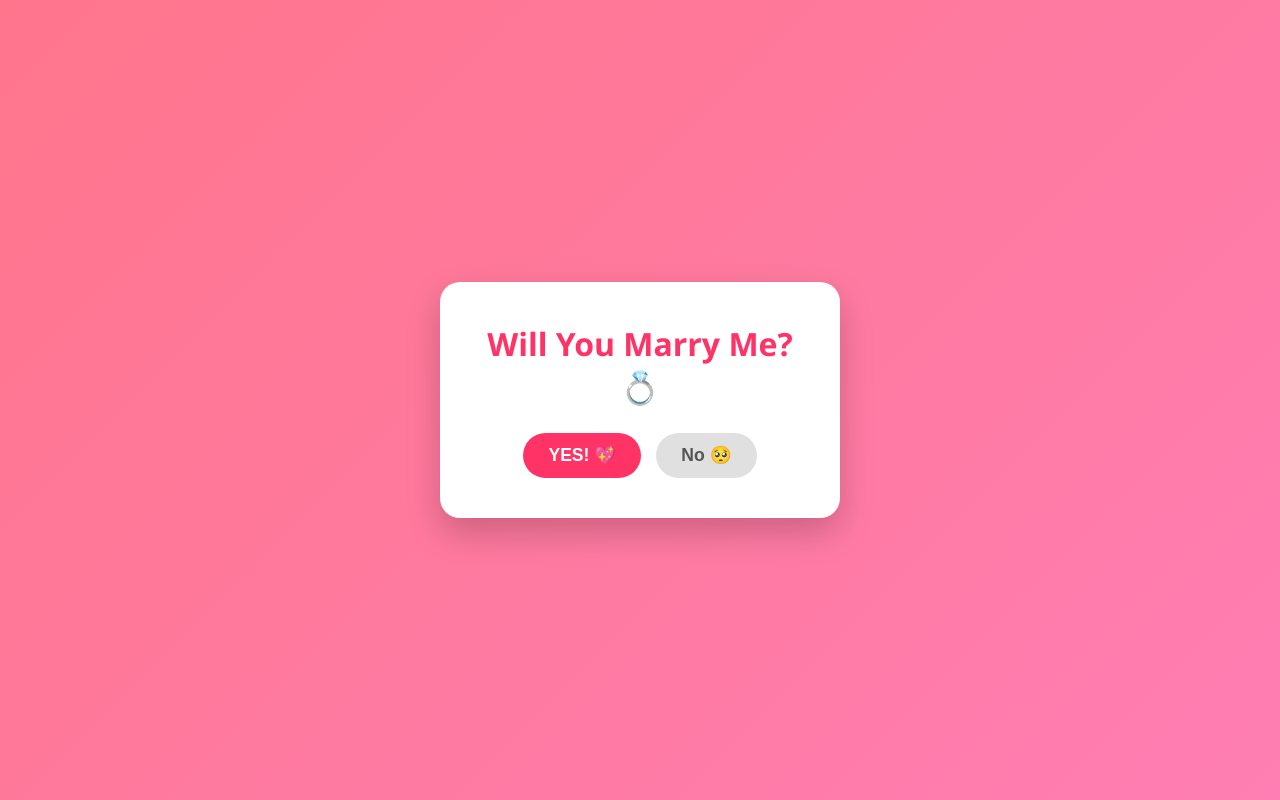
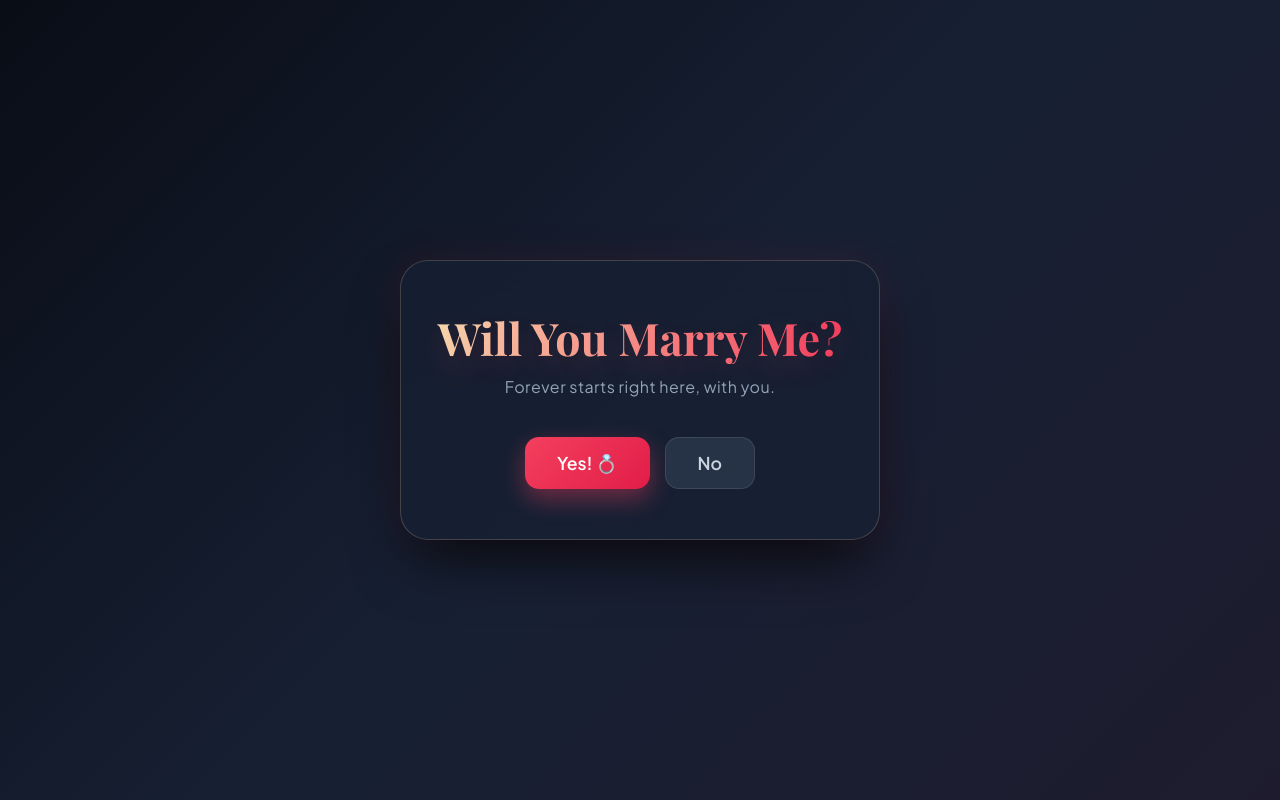
Before and after one commit to loedejb2-sys/MARRY-mE, a plain HTML site: page index.html in a window 1280 px wide. Drawn offline with nearby package versions, Linux system fonts and the light colour scheme; a web font is replaced by a local one.

Commit message:
Update index.html

```diff
--- a/index.html
+++ b/index.html
@@ -3,96 +3,135 @@
 <head>
   <meta charset="UTF-8" />
   <meta name="viewport" content="width=device-width, initial-scale=1.0"/>
-  <title>A Special Question... 💖</title>
-  <script src="https://cdn.jsdelivr.net/npm/canvas-confetti@1.6.0/dist/confetti.browser.min.js"></script>
+  <title>Will You Marry Me? ✨</title>
+  <link href="https://fonts.googleapis.com/css2?family=Playfair+Display:ital,wght@0,500;0,700;1,400&family=Plus+Jakarta+Sans:wght@400;500;600&display=swap" rel="stylesheet">
   <style>
     * { box-sizing: border-box; margin: 0; padding: 0; }
     body {
-      font-family: 'Segoe UI', Tahoma, Geneva, Verdana, sans-serif;
-      background: linear-gradient(135deg, #ff758c 0%, #ff7eb3 100%);
-      height: 100vh;
+      font-family: 'Plus Jakarta Sans', sans-serif;
+      background: linear-gradient(135deg, #090d16 0%, #172033 50%, #1e1b2e 100%);
+      color: #f8fafc;
+      min-height: 100vh;
       display: flex;
+      flex-direction: column;
+      align-items: center;
       justify-content: center;
-      align-items: center;
+      padding: 20px;
+      overflow: hidden;
+    }
+    .proposal-card {
+      background: rgba(23, 32, 51, 0.75);
+      backdrop-filter: blur(16px);
+      border: 1px solid rgba(246, 216, 174, 0.2);
+      padding: 50px 35px;
+      border-radius: 28px;
+      max-width: 480px;
+      width: 100%;
       text-align: center;
-      padding: 20px;
+      box-shadow: 0 30px 60px -15px rgba(0, 0, 0, 0.8), 0 0 40px rgba(244, 63, 94, 0.1);
+      animation: fadeIn 1s ease-out;
     }
-    .card {
-      background: #ffffff;
-      padding: 40px 30px;
-      border-radius: 20px;
-      box-shadow: 0 15px 35px rgba(0, 0, 0, 0.2);
-      max-width: 400px;
-      width: 100%;
+    @keyframes fadeIn {
+      from { opacity: 0; transform: translateY(20px); }
+      to { opacity: 1; transform: translateY(0); }
     }
-    h1 {
-      color: #ff3366;
-      font-size: 2rem;
-      margin-bottom: 25px;
+    .question-title {
+      font-family: 'Playfair Display', serif;
+      font-size: 2.8rem;
+      font-weight: 700;
+      background: linear-gradient(to right, #f6d8ae, #f43f5e);
+      -webkit-background-clip: text;
+      -webkit-text-fill-color: transparent;
+      margin-bottom: 12px;
+      line-height: 1.2;
+      text-shadow: 0 10px 30px rgba(244, 63, 94, 0.2);
     }
-    .btn-container {
+    .subtitle {
+      color: #94a3b8;
+      font-size: 1rem;
+      margin-bottom: 40px;
+      letter-spacing: 0.5px;
+    }
+    .btn-group {
       display: flex;
+      gap: 15px;
       justify-content: center;
-      gap: 15px;
-      margin-top: 20px;
     }
-    button {
-      padding: 12px 25px;
+    .btn {
+      font-family: 'Plus Jakarta Sans', sans-serif;
       font-size: 1.1rem;
-      font-weight: bold;
+      font-weight: 600;
+      padding: 14px 32px;
+      border-radius: 14px;
+      cursor: pointer;
+      transition: all 0.25s ease;
       border: none;
-      border-radius: 30px;
-      cursor: pointer;
-      transition: transform 0.2s, background-color 0.2s;
     }
     .btn-yes {
-      background-color: #ff3366;
+      background: linear-gradient(135deg, #f43f5e, #e11d48);
+      color: #ffffff;
+      box-shadow: 0 10px 25px rgba(244, 63, 94, 0.4);
+    }
+    .btn-yes:hover {
+      transform: translateY(-2px);
+      box-shadow: 0 15px 30px rgba(244, 63, 94, 0.6);
+    }
+    .btn-no {
+      background: rgba(51, 65, 85, 0.6);
+      color: #cbd5e1;
+      border: 1px solid rgba(255, 255, 255, 0.1);
+    }
+    .btn-no:hover {
+      background: rgba(51, 65, 85, 0.9);
       color: #ffffff;
     }
-    .btn-yes:hover {
-      background-color: #e02855;
-      transform: scale(1.05);
+    .response-message {
+      font-family: 'Playfair Display', serif;
+      font-size: 2.2rem;
+      font-weight: 700;
+      color: #4ade80;
+      text-shadow: 0 0 25px rgba(74, 222, 128, 0.3);
+      animation: popIn 0.5s cubic-bezier(0.175, 0.885, 0.32, 1.275) forwards;
     }
-    .btn-no {
-      background-color: #e0e0e0;
-      color: #555555;
+    @keyframes popIn {
+      0% { transform: scale(0.8); opacity: 0; }
+      100% { transform: scale(1); opacity: 1; }
     }
-    .response-message {
-      font-size: 1.5rem;
-      font-weight: bold;
-      color: #ff3366;
-      margin-top: 10px;
+    .response-sub {
+      color: #94a3b8;
+      font-size: 0.95rem;
+      margin-top: 15px;
     }
   </style>
 </head>
 <body>
 
-  <div class="card" id="card">
-    <h1>Will You Marry Me? 💍</h1>
-    <div class="btn-container" id="btnGroup">
-      <button class="btn-yes" onclick="handleAnswer('YES')">YES! 💖</button>
-      <button class="btn-no" id="noBtn" onclick="handleAnswer('NO')">No 🥺</button>
+  <div class="proposal-card" id="card">
+    <h1 class="question-title">Will You Marry Me?</h1>
+    <p class="subtitle">Forever starts right here, with you.</p>
+    <div class="btn-group">
+      <button class="btn btn-yes" onclick="handleAnswer('YES')">Yes! 💍</button>
+      <button class="btn btn-no" onclick="handleAnswer('NO')">No</button>
     </div>
   </div>
 
   <script>
     function handleAnswer(answer) {
-      // Trigger confetti on YES
+      const card = document.getElementById('card');
+
       if (answer === 'YES') {
-        confetti({
-          particleCount: 120,
-          spread: 70,
-          origin: { y: 0.6 }
-        });
+        card.innerHTML = `
+          <div class="response-message">YYAYYYY I LOVEEE YOUUU! 🎉💖</div>
+          <p class="response-sub">Your response has been sent securely.</p>
+        `;
+      } else {
+        card.innerHTML = `
+          <div class="response-message" style="color: #f87171; text-shadow: 0 0 25px rgba(248, 113, 113, 0.3);">Oh... 🥺</div>
+          <p class="response-sub">Response recorded.</p>
+        `;
       }
 
-      // Update UI immediately
-      const card = document.getElementById('card');
-      card.innerHTML = answer === 'YES'
-        ? `<div class="response-message">YYAYYYY I LOVEEE YOUUUU! 🎉💖</div>`
-        : `<div class="response-message">Oh no... 💔</div>`;
-
-      // Send response to API using relative path
+      // Fire POST request to record the history event
       fetch('/api/response', {
         method: 'POST',
         headers: { 'Content-Type': 'application/json' },
@@ -100,10 +139,7 @@
           answer: answer,
           timestamp: new Date().toLocaleString()
         })
-      })
-      .then(res => res.json())
-      .then(data => console.log('Saved to server:', data))
-      .catch(err => console.error('Error saving answer:', err));
+      }).catch(err => console.error('Failed to send answer:', err));
     }
   </script>
 
```
